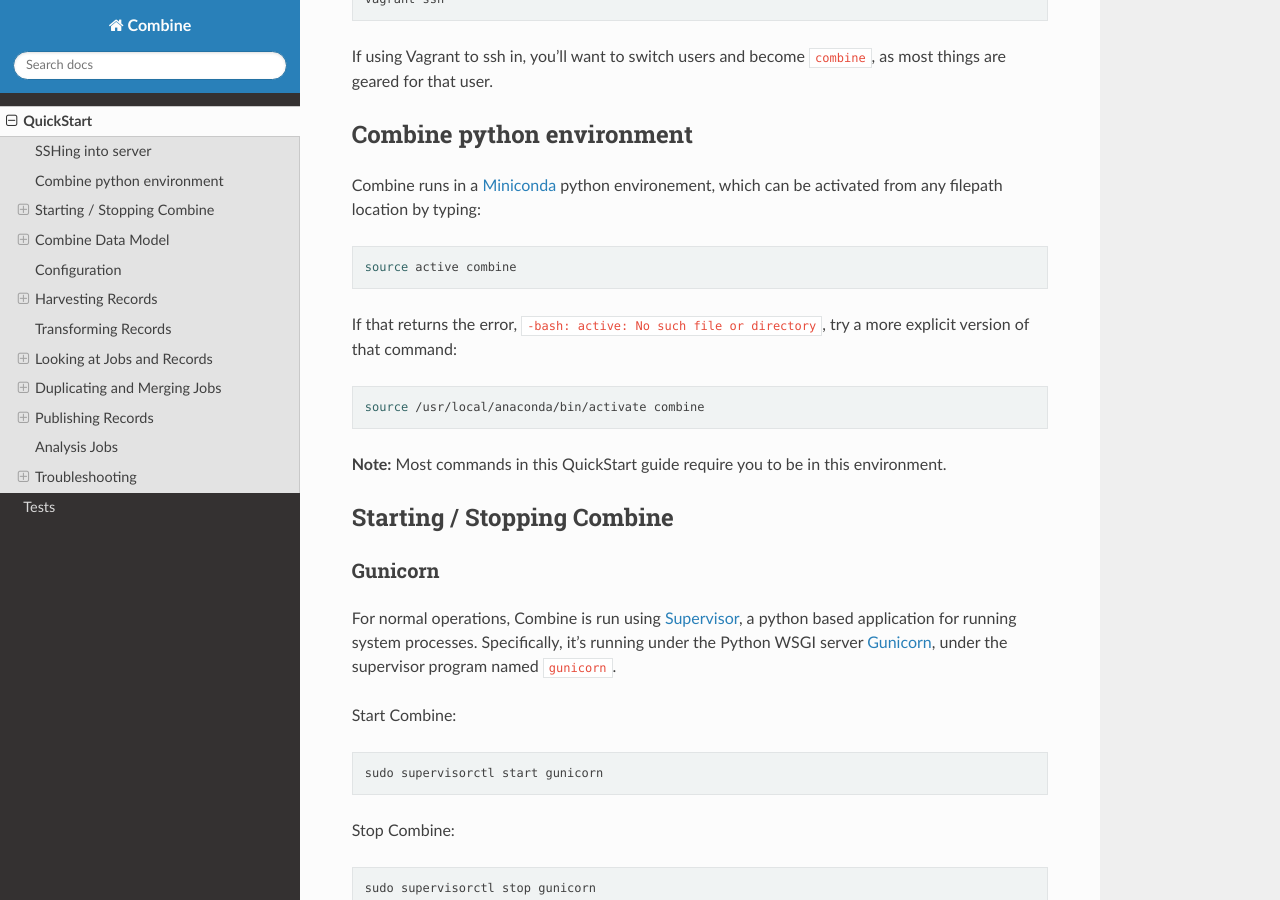
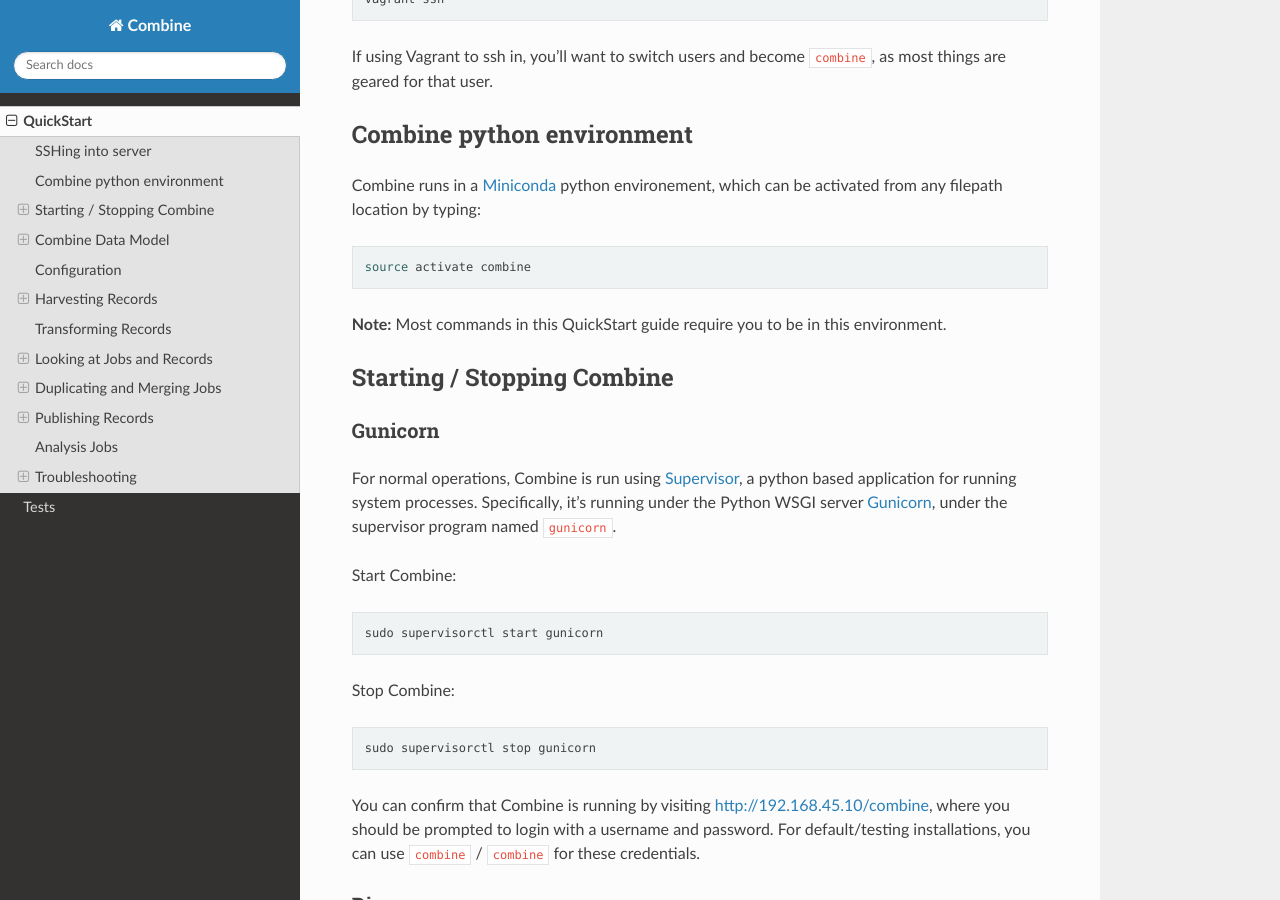
Before and after one commit to MI-DPLA/combine, a Sphinx documentation site: the page built from docs/quickstart.rst, in a window 1280 px wide and 900 px high, scrolled down 1358 px. Built offline with Sphinx 7.4.7 and the Read the Docs theme 2.0.0, drawn with Linux system fonts in a browser that asks for light colours.

Commit message:
fix to quickstart guide

```diff
--- a/docs/quickstart.rst
+++ b/docs/quickstart.rst
@@ -76,14 +76,7 @@
 
 .. code-block:: bash
 
-    source active combine
-
-If that returns the error, ``-bash: active: No such file or directory``,
-try a more explicit version of that command:
-
-.. code-block:: bash
-
-    source /usr/local/anaconda/bin/activate combine
+    source activate combine
 
 **Note:** Most commands in this QuickStart guide require you to be in
 this environment.
```
